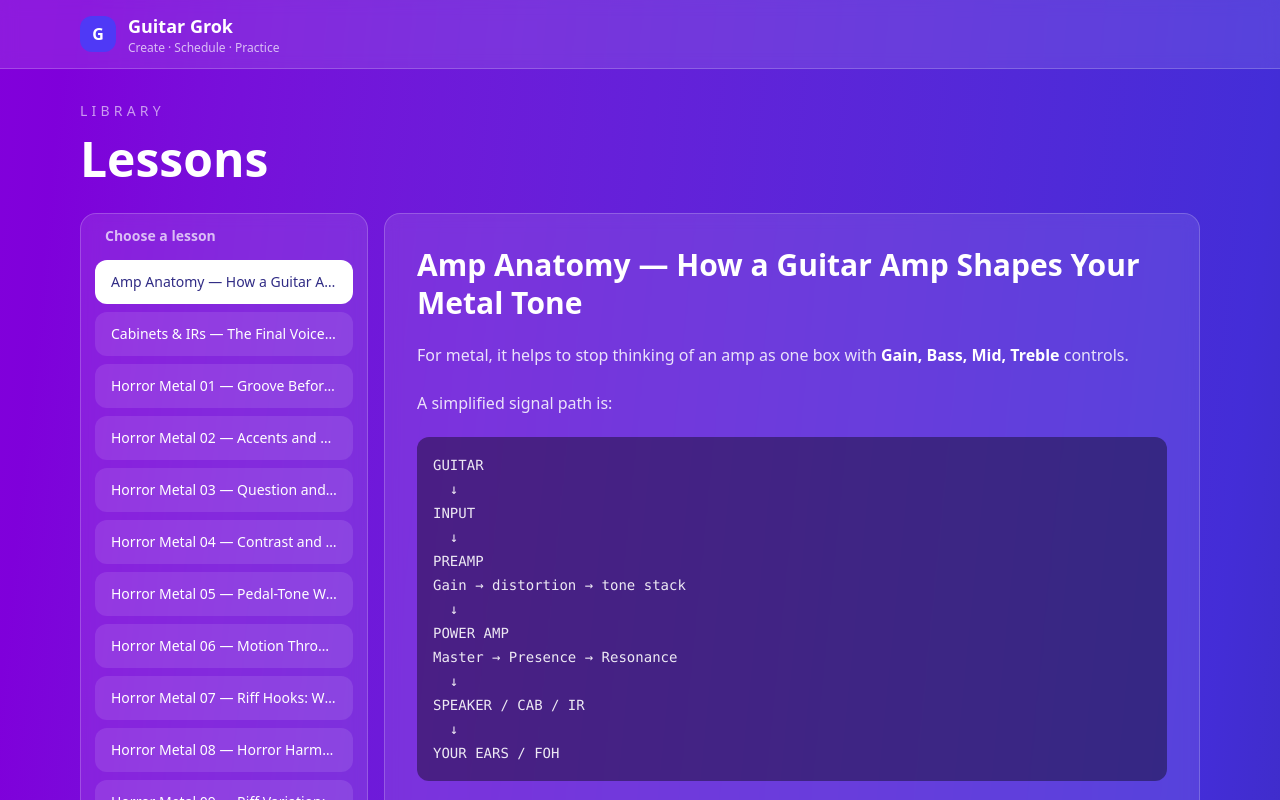
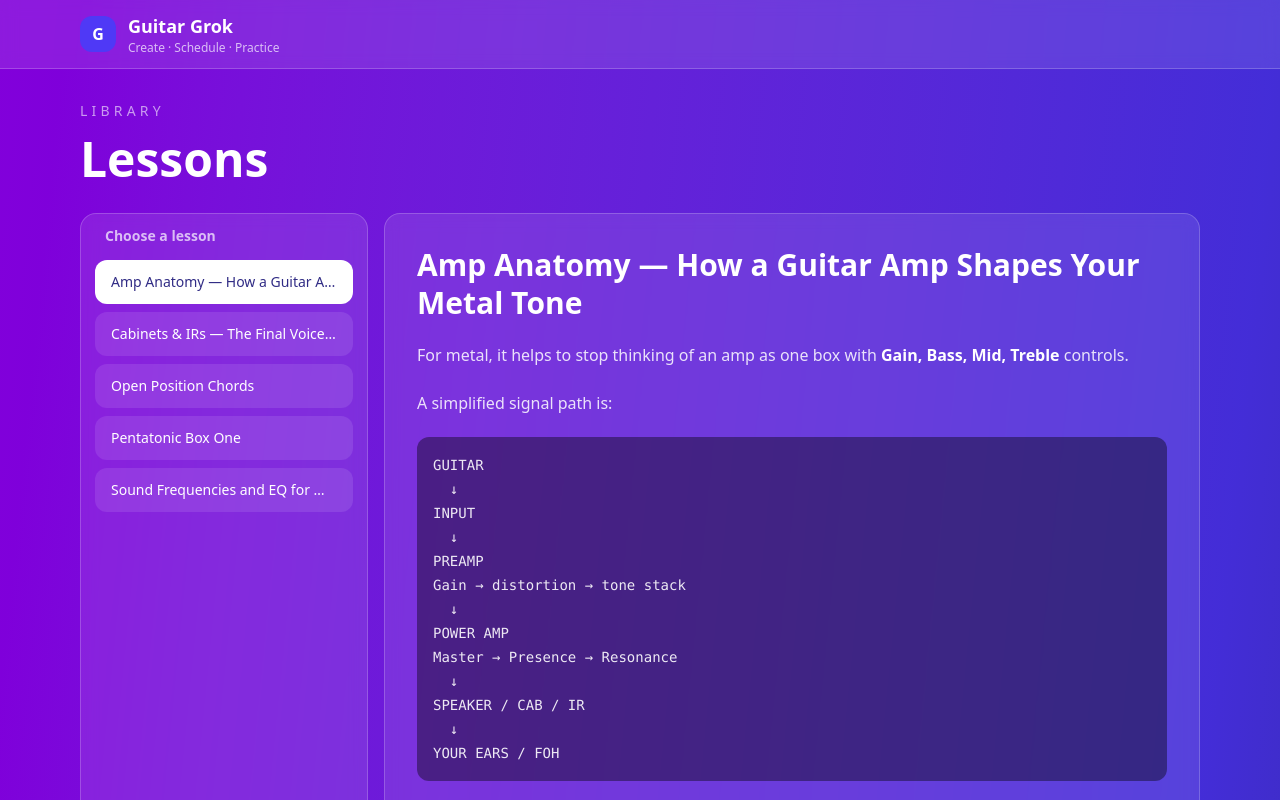
Before and after one commit to stesel/guitar-grok, a Next.js app: page /lessons in a window 1280 px wide. Shown: the top 800 px of the page. Built offline with nearby package versions, Linux system fonts and the light colour scheme.

Commit message:
Hide horror metal course from lessons

```diff
--- a/app/lessons/page.tsx
+++ b/app/lessons/page.tsx
@@ -42,8 +42,12 @@ function LessonMarkdown({ content }: { content: string }) {
 }
 
 export default async function LessonsPage({ searchParams }: LessonsPageProps) {
-  const lessons = await getLessons();
-  const selectedSlug = searchParams?.lesson ?? lessons[0]?.slug;
+  const allLessons = await getLessons();
+  const lessons = allLessons.filter((lesson) => !lesson.slug.startsWith("horror-metal-"));
+  const requestedSlug = searchParams?.lesson;
+  const selectedSlug = lessons.some((lesson) => lesson.slug === requestedSlug)
+    ? requestedSlug
+    : lessons[0]?.slug;
   const selectedLesson = selectedSlug ? await getLesson(selectedSlug) : null;
 
   return (
```
